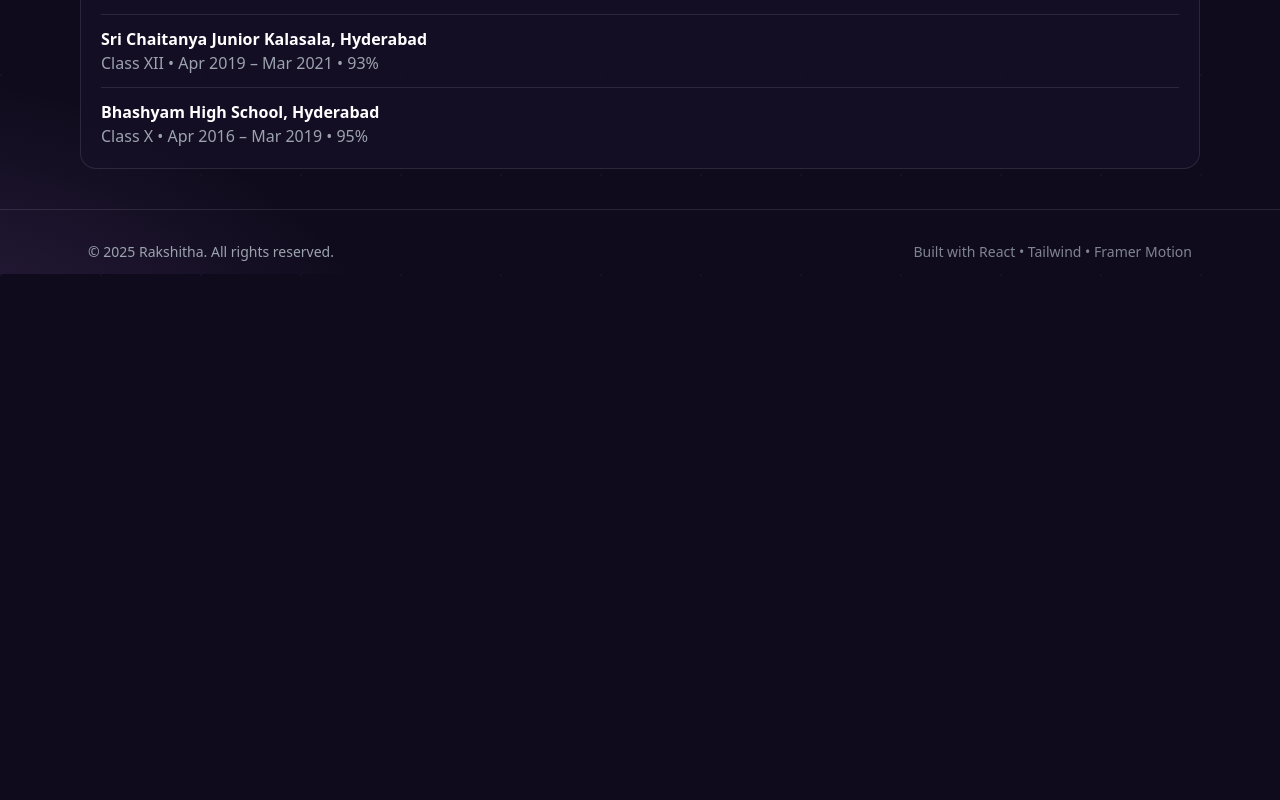
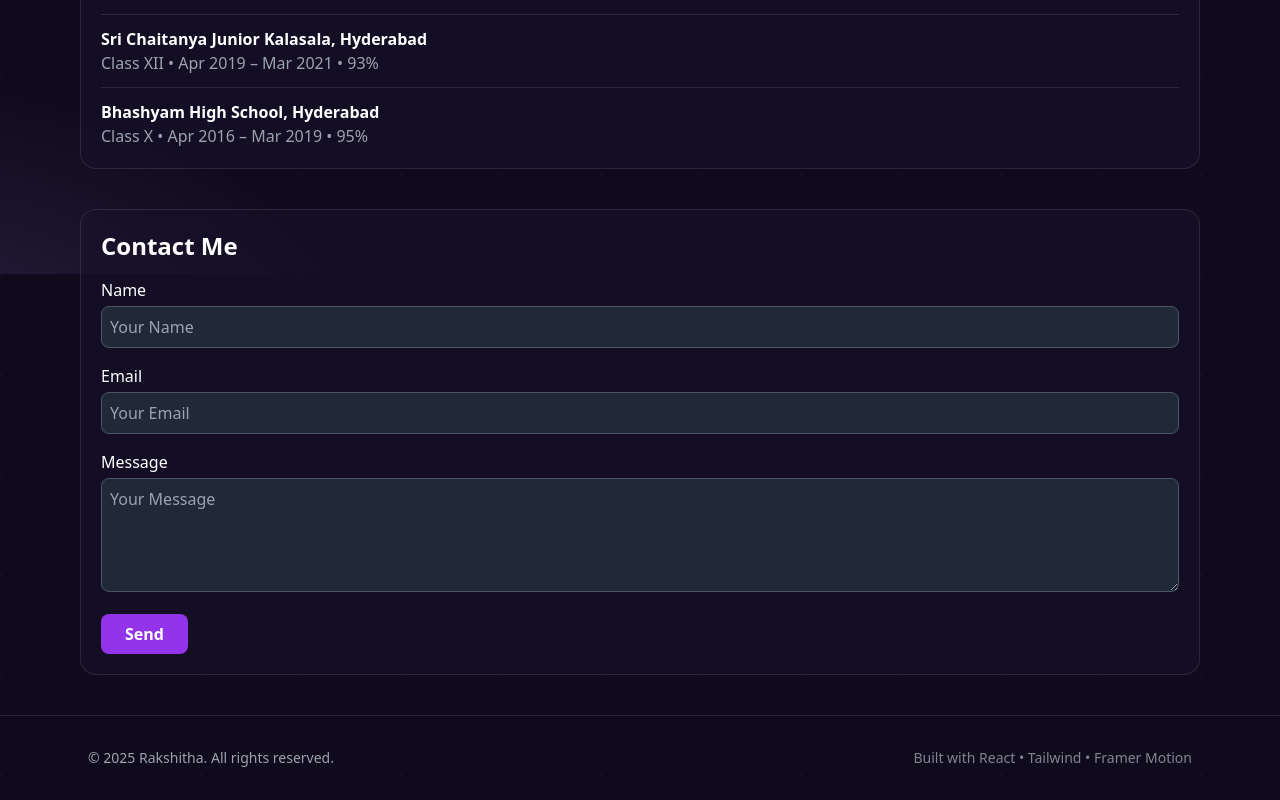
Before and after one commit to Rakshitha1627/rakshitha-portfolio, a React (Create React App) app: page /rakshitha-portfolio/about in a window 1280 px wide. Shown: the part 526-1326 px from the top of the page. Before the commit the page ends 820 px from the top, so only its background shows below. Built offline with nearby package versions, Linux system fonts and the light colour scheme.

Commit message:
Updated About section with contact form and removed logo

```diff
--- a/src/pages/About.jsx
+++ b/src/pages/About.jsx
@@ -1,9 +1,28 @@
 import GlowCard from "../components/Glowcard";
 import { skills, education } from "../data/resume";
+import { useState } from "react";
 
 export default function About() {
+  const [formData, setFormData] = useState({
+    name: "",
+    email: "",
+    message: "",
+  });
+
+  const handleChange = (e) => {
+    setFormData({ ...formData, [e.target.name]: e.target.value });
+  };
+
+  const handleSubmit = (e) => {
+    e.preventDefault();
+    console.log("Form submitted:", formData);
+    alert("Message sent!");
+    setFormData({ name: "", email: "", message: "" });
+  };
+
   return (
     <section className="max-w-6xl mx-auto space-y-10">
+      {/* Skills */}
       <GlowCard>
         <h2 className="text-2xl font-bold mb-4">Skills</h2>
         <div className="grid md:grid-cols-2 gap-4">
@@ -16,17 +35,75 @@ export default function About() {
         </div>
       </GlowCard>
 
+      {/* Education */}
       <GlowCard>
         <h2 className="text-2xl font-bold mb-4">Education</h2>
         <div className="space-y-3">
           {education.map((e) => (
-            <div key={e.school} className="border-b border-white/10 pb-3 last:border-none last:pb-0">
+            <div
+              key={e.school}
+              className="border-b border-white/10 pb-3 last:border-none last:pb-0"
+            >
               <p className="font-semibold">{e.school}</p>
-              <p className="text-dim">{e.degree} • {e.period} • {e.score}</p>
+              <p className="text-dim">
+                {e.degree} • {e.period} • {e.score}
+              </p>
             </div>
           ))}
         </div>
       </GlowCard>
+
+      {/* Contact Form */}
+      <GlowCard>
+        <h2 className="text-2xl font-bold mb-4">Contact Me</h2>
+        <form onSubmit={handleSubmit} className="space-y-4">
+          <div>
+            <label className="block mb-1 font-medium">Name</label>
+            <input
+              type="text"
+              name="name"
+              value={formData.name}
+              onChange={handleChange}
+              className="w-full p-2 rounded-lg bg-gray-800 border border-gray-600 text-white focus:outline-none focus:border-purple-500"
+              placeholder="Your Name"
+              required
+            />
+          </div>
+
+          <div>
+            <label className="block mb-1 font-medium">Email</label>
+            <input
+              type="email"
+              name="email"
+              value={formData.email}
+              onChange={handleChange}
+              className="w-full p-2 rounded-lg bg-gray-800 border border-gray-600 text-white focus:outline-none focus:border-purple-500"
+              placeholder="Your Email"
+              required
+            />
+          </div>
+
+          <div>
+            <label className="block mb-1 font-medium">Message</label>
+            <textarea
+              name="message"
+              value={formData.message}
+              onChange={handleChange}
+              rows="4"
+              className="w-full p-2 rounded-lg bg-gray-800 border border-gray-600 text-white focus:outline-none focus:border-purple-500"
+              placeholder="Your Message"
+              required
+            ></textarea>
+          </div>
+
+          <button
+            type="submit"
+            className="px-6 py-2 bg-purple-600 hover:bg-purple-700 rounded-lg font-semibold transition"
+          >
+            Send
+          </button>
+        </form>
+      </GlowCard>
     </section>
   );
 }
```
